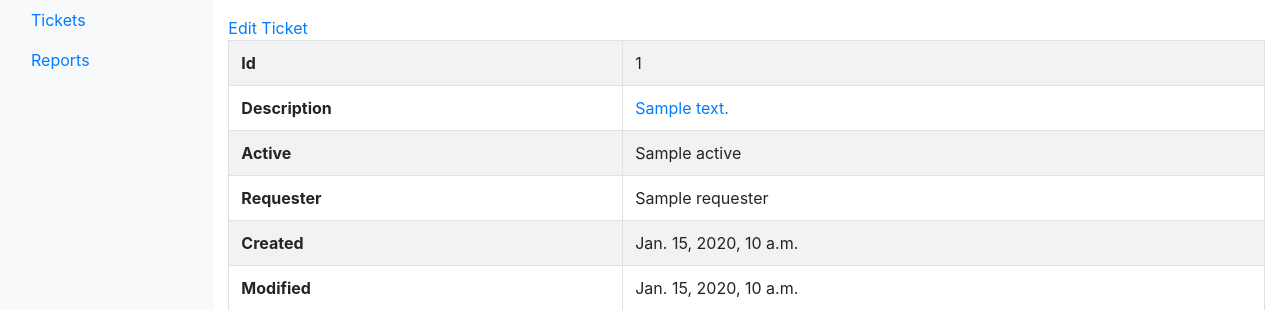
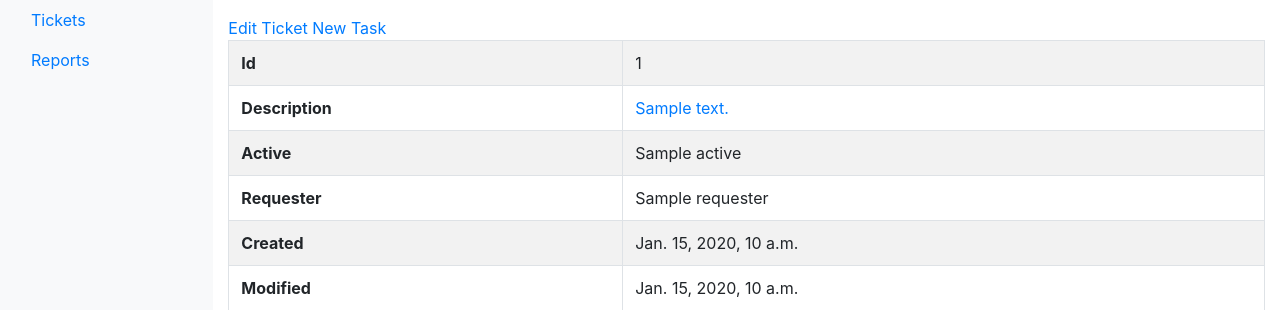
Before and after one commit to RonaldTheodoro/tcc-simple-ticket, a Django app: template apps/tickets/templates/tickets/detail.html in a window 1280 px wide. Shown: the part 56-366 px from the top of the page. Run offline with Django 3.2, Linux system fonts and the light colour scheme; the template is opened without the code that fills it: most values are stand-ins (such as "Sample title", 1, 10 or a date in 2020); some libraries are stand-ins or nearby versions.

Commit message:
add a link to create new tasks

```diff
--- a/apps/tickets/templates/tickets/detail.html
+++ b/apps/tickets/templates/tickets/detail.html
@@ -2,6 +2,7 @@
 
 {% block content %}
   <a href="{% url 'tickets:edit' ticket.pk %}">Edit Ticket</a>
+  <a href="{% url 'tickets:task_new' ticket.pk %}">New Task</a>
   {% include 'detail_table.html' %}
   {% include 'tasks/list.html' %}
   <table class="table table-bordered table-striped">
```
